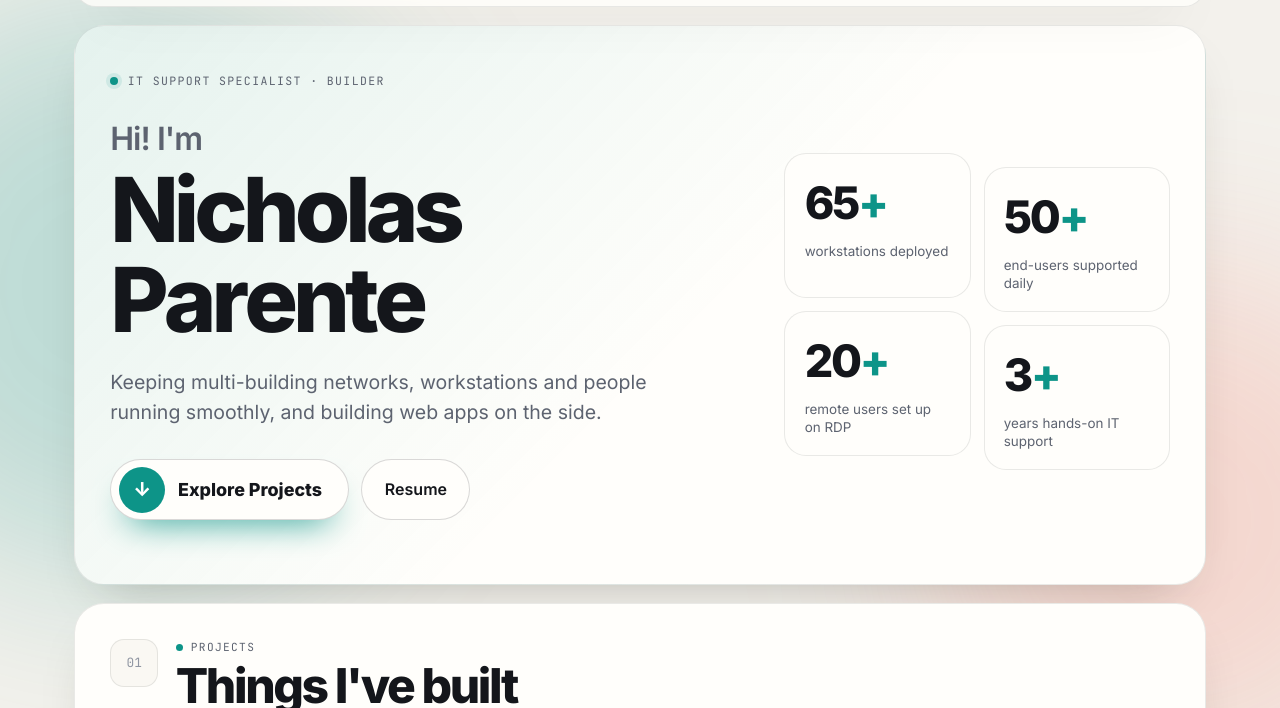
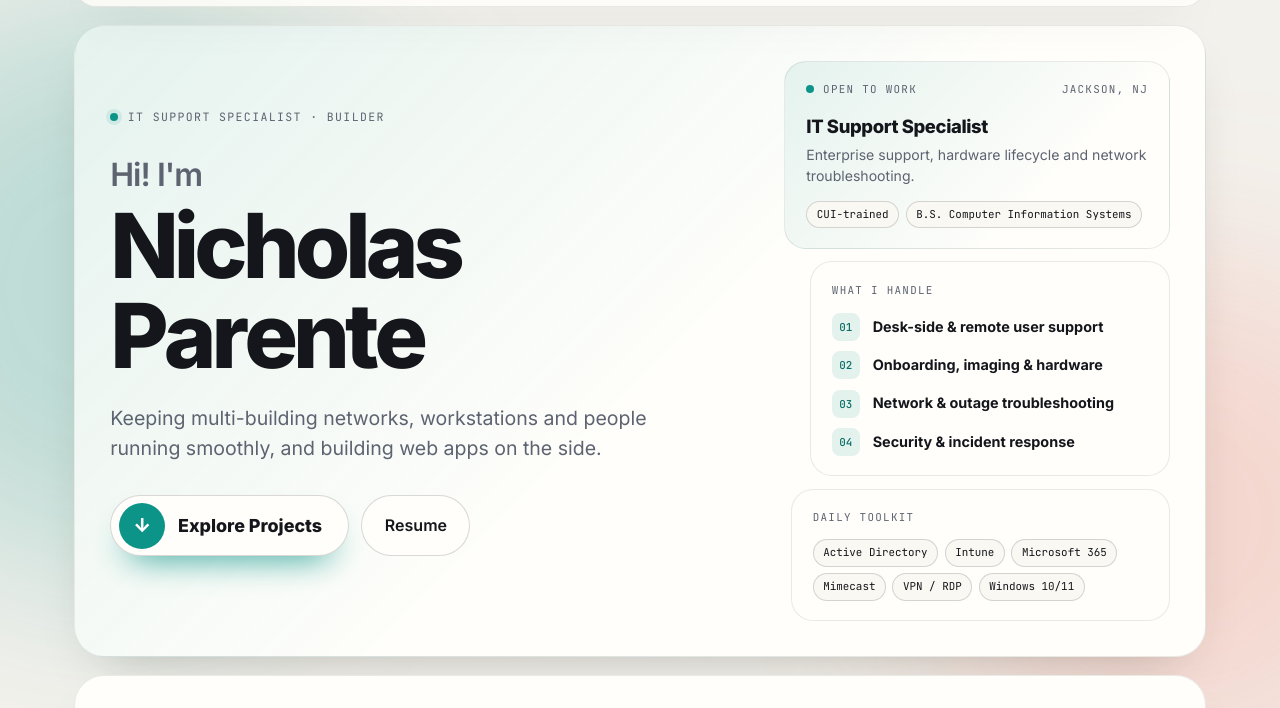
Before and after one commit to nicholasparente1999/portfolio, a plain HTML site: page index.html in a window 1280 px wide. Shown: the part 72-780 px from the top of the page. Drawn offline with Linux system fonts and the light colour scheme.

Commit message:
newexamplesuptop

```diff
--- a/index.html
+++ b/index.html
@@ -79,12 +79,26 @@
   .soc{width:44px;height:44px;border-radius:50%;display:grid;place-items:center;border:1px solid var(--line);background:var(--card);transition:.2s}
   .soc:hover{border-color:var(--accent);color:var(--accent);transform:translateY(-2px)}
   .soc svg{width:19px;height:19px;stroke:currentColor;fill:none;stroke-width:1.8;stroke-linecap:round;stroke-linejoin:round}
-  .tiles{display:grid;grid-template-columns:1fr 1fr;gap:.8rem}
-  .tile{padding:1.2rem;border:1px solid var(--line);border-radius:22px;background:var(--card)}
-  .tile:nth-child(2){transform:translateY(14px)}.tile:nth-child(4){transform:translateY(14px)}
-  .tile b{display:block;font-size:clamp(1.9rem,3.6vw,2.8rem);letter-spacing:-.05em;line-height:1;font-weight:800}
-  .tile b em{font-style:normal;color:var(--accent)}
-  .tile span{display:block;margin-top:.5rem;font-size:.84rem;color:var(--muted);line-height:1.35}
+  .glance{display:grid;gap:.8rem;align-content:center}
+  .gcard{padding:1.2rem 1.3rem;border:1px solid var(--line);border-radius:22px;background:var(--card);transition:transform .25s,border-color .25s}
+  .gcard:hover{transform:translateY(-3px);border-color:var(--line-2)}
+  .gcard.g1{background:linear-gradient(135deg,var(--accent-soft),transparent 70%),var(--card)}
+  .gcard.g2{margin-left:1.6rem}.gcard.g3{margin-left:.4rem}
+  .gtop{display:flex;justify-content:space-between;align-items:center;gap:1rem}
+  .glbl{font-family:'JetBrains Mono',monospace;font-size:.68rem;letter-spacing:.12em;text-transform:uppercase;color:var(--muted)}
+  .gdot{display:inline-flex;align-items:center;gap:.55rem}
+  .gdot::before{content:"";width:8px;height:8px;border-radius:50%;background:var(--accent);animation:gpulse 2s infinite}
+  @keyframes gpulse{0%{box-shadow:0 0 0 0 var(--accent-soft),0 0 0 0 var(--accent)}70%{box-shadow:0 0 0 7px transparent}100%{box-shadow:0 0 0 0 transparent}}
+  .gcard h3{margin-top:.9rem;font-size:1.15rem;font-weight:800;letter-spacing:-.02em}
+  .gcard p{margin-top:.3rem;font-size:.88rem;color:var(--muted);line-height:1.45}
+  .gpills,.gchips{display:flex;flex-wrap:wrap;gap:.4rem;margin-top:.9rem}
+  .gpills span,.gchips span{font-family:'JetBrains Mono',monospace;font-size:.68rem;padding:.28rem .6rem;border-radius:999px;border:1px solid var(--line-2);background:var(--card-2);color:var(--fg)}
+  .gchips{margin-top:.8rem}
+  .grows{display:grid;gap:.65rem;margin-top:.9rem}
+  .grow{display:flex;align-items:center;gap:.8rem;font-weight:700;font-size:.9rem;line-height:1.3}
+  .grow i{flex:none;width:28px;height:28px;border-radius:8px;display:grid;place-items:center;font-style:normal;font-family:'JetBrains Mono',monospace;font-size:.68rem;font-weight:500;background:var(--accent-soft);color:var(--accent)}
+  [data-theme="light"] .grow i{color:#0b6f66}
+  @media (prefers-reduced-motion:reduce){.gdot::before{animation:none}.gcard{transition:none}}
 
   /* section head */
   .sh{display:flex;align-items:flex-start;justify-content:space-between;gap:1.5rem;flex-wrap:wrap;margin-bottom:1.6rem}
@@ -161,7 +175,7 @@
   footer{display:flex;justify-content:space-between;flex-wrap:wrap;gap:.6rem;padding:1rem .5rem;font-family:'JetBrains Mono',monospace;font-size:.72rem;color:var(--faint)}
 
   @media (max-width:900px){
-    .hero{grid-template-columns:1fr;min-height:0}.tile:nth-child(n){transform:none}
+    .hero{grid-template-columns:1fr;min-height:0}.gcard.g2,.gcard.g3{margin-left:0}
     .prow{grid-template-columns:1fr}.pbody{padding:.4rem .8rem 1rem}
     .job{grid-template-columns:1fr;gap:1rem}
     .skrow{grid-template-columns:1fr;gap:.6rem}
@@ -205,7 +219,27 @@
       </div>
       <div class="socials" id="socials"></div>
     </div>
-    <div class="tiles" id="tiles"></div>
+    <div class="glance">
+      <div class="gcard g1">
+        <div class="gtop"><span class="glbl gdot">Open to work</span><span class="glbl">Jackson, NJ</span></div>
+        <h3>IT Support Specialist</h3>
+        <p>Enterprise support, hardware lifecycle and network troubleshooting.</p>
+        <div class="gpills"><span>CUI-trained</span><span>B.S. Computer Information Systems</span></div>
+      </div>
+      <div class="gcard g2">
+        <div class="glbl">What I handle</div>
+        <div class="grows">
+          <div class="grow"><i>01</i>Desk-side &amp; remote user support</div>
+          <div class="grow"><i>02</i>Onboarding, imaging &amp; hardware</div>
+          <div class="grow"><i>03</i>Network &amp; outage troubleshooting</div>
+          <div class="grow"><i>04</i>Security &amp; incident response</div>
+        </div>
+      </div>
+      <div class="gcard g3">
+        <div class="glbl">Daily toolkit</div>
+        <div class="gchips"><span>Active Directory</span><span>Intune</span><span>Microsoft 365</span><span>Mimecast</span><span>VPN / RDP</span><span>Windows 10/11</span></div>
+      </div>
+    </div>
   </section>
 
   <section class="card rv" id="projects">
@@ -260,13 +294,6 @@ const CONFIG = {
   intro: "Keeping multi-building networks, workstations and people running smoothly, and building web apps on the side.",
   links: { LinkedIn: "", GitHub: "", Resume: "resume.pdf", Email: "" }
 };
-
-const STATS = [
-  { n: 65, suffix: "+", label: "workstations deployed" },
-  { n: 50, suffix: "+", label: "end-users supported daily" },
-  { n: 20, suffix: "+", label: "remote users set up on RDP" },
-  { n: 3,  suffix: "+", label: "years hands-on IT support" }
-];
 
 const PROJECTS = [
   { title: "BetsBooked", status: "live", cover: "bets",
@@ -351,14 +378,6 @@ $("tag").textContent = CONFIG.tag; $("sub").textContent = CONFIG.intro; $("copy"
     w.textContent = ""; [...(words[wi] || "")].forEach(c => { const sp = mk("span", "ch", c); sp.style.setProperty("--i", i++); sp.addEventListener("animationend", () => sp.classList.add("done"), { once: true }); w.appendChild(sp); });
   });
 })();
-STATS.forEach(s => { const t = mk("div", "tile"); const b = mk("b"); const n = mk("span"); n.textContent = "0"; n.style.cssText = "display:inline;margin:0;font-size:inherit;color:inherit"; b.append(n, mk("em", "", s.suffix)); t.append(b, mk("span", "", s.label)); t.dataset.n = s.n; $("tiles").appendChild(t); });
-(function(){
-  const reduce = matchMedia("(prefers-reduced-motion: reduce)").matches;
-  document.querySelectorAll("#tiles .tile").forEach((d, k) => {
-    const n = +d.dataset.n, el = d.querySelector("b span"); if(reduce){ el.textContent = n; return; }
-    setTimeout(() => { const t0 = performance.now(); (function tick(t){ const p = Math.min((t - t0) / 1100, 1); el.textContent = Math.round(n * (1 - Math.pow(1 - p, 3))); if(p < 1) requestAnimationFrame(tick); })(t0); }, 500 + k * 120);
-  });
-})();
 const ICONS = {
   LinkedIn: '<svg viewBox="0 0 24 24"><rect x="3" y="3" width="18" height="18" rx="3"/><path d="M8 11v6M8 7.5v.01M12 17v-3.5a2 2 0 0 1 4 0V17M12 11v6"/></svg>',
   GitHub: '<svg viewBox="0 0 24 24"><path d="M9 19c-4 1.3-4-2-6-2.5m12 5v-3.5c0-1 .1-1.4-.5-2 2.8-.3 5.5-1.4 5.5-6a4.6 4.6 0 0 0-1.3-3.2 4.2 4.2 0 0 0-.1-3.2s-1.1-.3-3.5 1.3a12 12 0 0 0-6.2 0C6.5 2.8 5.4 3.1 5.4 3.1a4.2 4.2 0 0 0-.1 3.2A4.6 4.6 0 0 0 4 9.5c0 4.6 2.7 5.7 5.5 6-.6.6-.6 1.2-.5 2V21"/></svg>',
```
